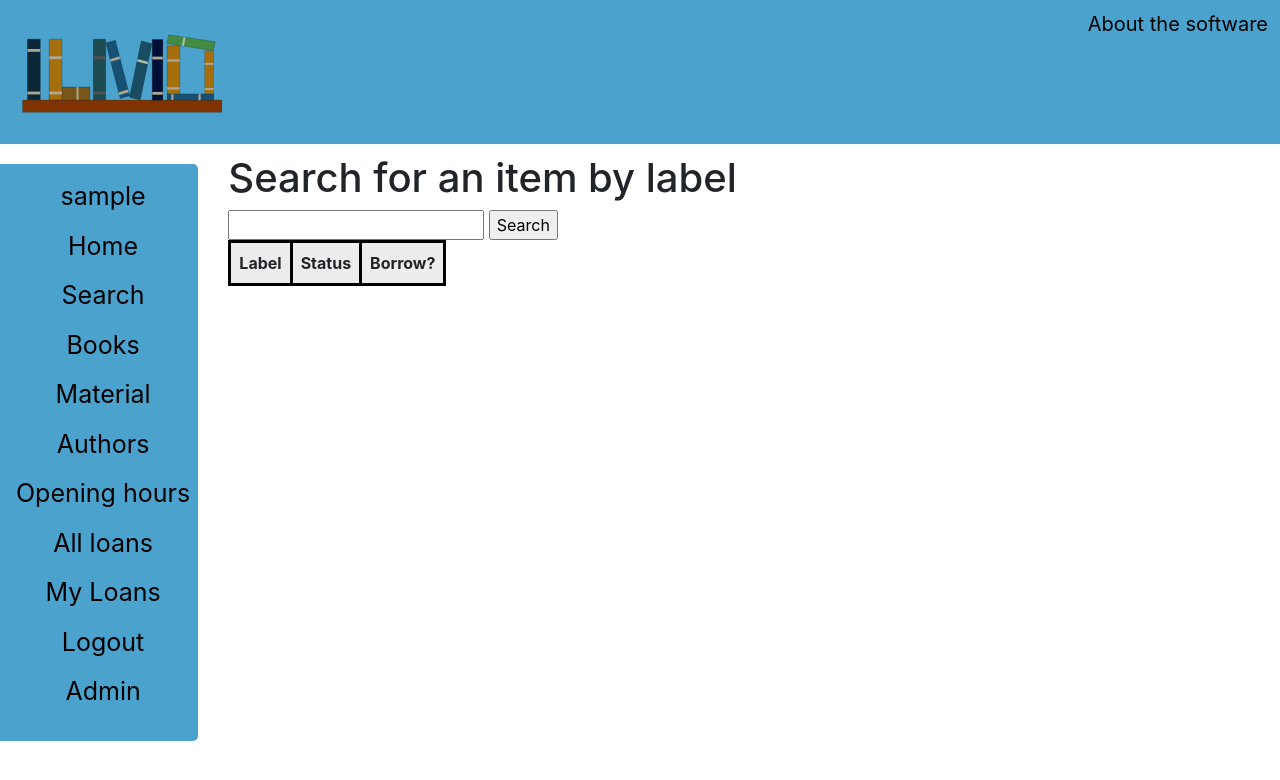
After one commit to moan0s/ILMO2, a Django app: page /library/item/search/ in a window 1280 px wide. The commit adds this page. Shown: the top 780 px of the page. Run offline with Django 3.2, Linux system fonts and the light colour scheme; the visitor is signed in with stand-in values (Sample User, id 1); lists and menus that the app fills with data are empty; some libraries are stand-ins or nearby versions.

Commit message:
Add item search

```diff
--- /dev/null
+++ b/src/library/templates/library/item-search.html
@@ -0,0 +1,28 @@
+{% extends "library/base_generic.html" %}
+
+{% block content %}
+    <h1>Search for an item by label</h1>
+    <form action="" method="post">
+        {% csrf_token %}
+        <input type="text" name="q">
+        <input type="submit" value="Search">
+    </form>
+    <div class="item_search_result">
+        <table>
+            <tr>
+                <th>Label</th>
+                <th>Status</th>
+                <th>Borrow?</th>
+            </tr>
+            {% for item in items %}
+                <tr>
+                    <td>{{ item.label }}</td>
+                    <td class="{% if copy.status == 'a' %}text-success{% elif copy.status == 'm' %}text-danger{% else %}text-warning{% endif %}">
+                        {{ item.get_status_display }}
+                    </td>
+                    <td><a href="{% url 'library:item-borrow' item.id %}">Borrow</a></td>
+                </tr>
+            {% endfor %}
+        </table>
+    </div>
+{% endblock %}
--- a/src/library/templates/library/nav_sidebar.html
+++ b/src/library/templates/library/nav_sidebar.html
@@ -3,6 +3,7 @@
         <ul class="sidebar-nav-top">
             <li><a href="#user"><i class="fas fa-user"></i> {{ user.get_username }} </a></li>
             <li><a href="{% url 'library:index' %}"><i class="fas fa-home"></i> Home</a></li>
+            <li><a href="{% url 'library:item-search' %}"><i class="fas fa-search"></i> Search</a></li>
             <li><a href="{% url 'library:books' %}"><i class="fas fa-book"></i> Books</a></li>
             <li><a href="{% url 'library:materials' %}"><i class="fas fa-glasses"></i> Material</a></li>
             <li><a href="{% url 'library:authors' %}"><i class="fas fa-feather-alt"></i> Authors</a></li>
--- a/src/library/urls.py
+++ b/src/library/urls.py
@@ -52,6 +52,7 @@ urlpatterns += [
 """ ITEM """
 urlpatterns += [
     path('item/<uuid:pk>/renew/', views.renew_item_librarian, name='renew-item-librarian'),
+    path('item/search/', views.item_search, name='item-search'),
 ]
 
 """ AUTHOR """
--- a/src/library/views.py
+++ b/src/library/views.py
@@ -173,6 +173,19 @@ def renew_item_librarian(request, pk):
 
     return render(request, 'library/item_renew_librarian.html', context)
 
+@login_required
+def item_search(request):
+    context = {}
+
+    # If this is a POST request then process the Form data
+    if request.method == 'POST':
+
+        # Check if the form is valid:
+        q = request.POST['q']
+        queryset = Item.objects.get(Q(label__iexact=q))
+        context['items'] = queryset
+
+    return render(request, 'library/item-search.html', context=context)
 
 from django.views.generic.edit import CreateView, UpdateView, DeleteView
 from django.urls import reverse_lazy
```
